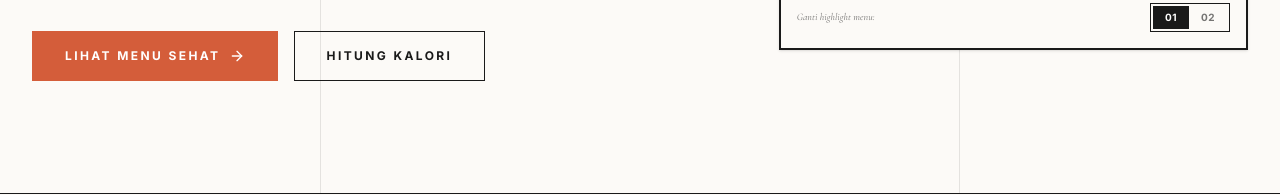
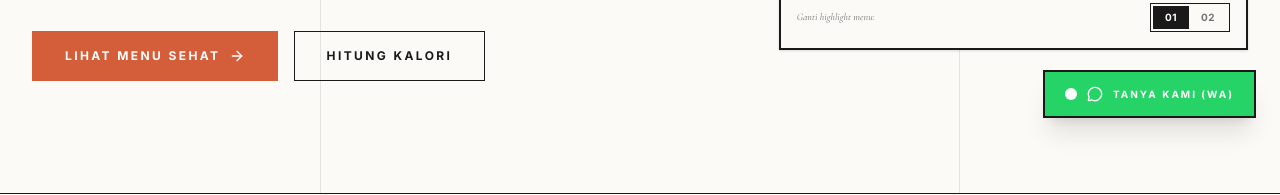
Before and after one commit to fsqytrrhmhazz23-arch/DAILYBITE, a React (Vite) app: page / in a window 1280 px wide. Shown: the part 658-853 px from the top of the page. Built offline with nearby package versions, Linux system fonts and the light colour scheme.

Commit message:
feat: add floating WhatsApp chat button
Replaces the previous AI assistant concept with a direct WhatsApp CTA to improve customer engagement and consultation accessibility.

```diff
--- a/src/App.tsx
+++ b/src/App.tsx
@@ -1,4 +1,5 @@
 import { useState, useEffect } from 'react';
+import { MessageCircle } from 'lucide-react';
 import Header from './components/Header';
 import Hero from './components/Hero';
 import About from './components/About';
@@ -74,6 +75,24 @@ export default function App() {
 
       {/* Corporate Professional Footer */}
       <Footer />
+
+      {/* Floating WhatsApp Chat CTA (Replaces previous Asisten AI concept) */}
+      <a
+        href="https://wa.me/6285819343733?text=Halo%20Admin%20PT.%20Dailybite%2C%20saya%20ingin%20berkonsultasi%20gizi%20dan%20bertanya%20tentang%20program%20katering%20sehat."
+        target="_blank"
+        rel="noreferrer"
+        className="fixed bottom-6 right-6 z-50 flex items-center gap-2.5 bg-[#25D366] hover:bg-editorial-black text-white px-5 py-3.5 shadow-xl transition-all duration-300 hover:scale-105 group border-2 border-editorial-black"
+        id="floating-wa-btn"
+      >
+        <span className="relative flex h-3 w-3">
+          <span className="animate-ping absolute inline-flex h-full w-full rounded-full bg-white opacity-75"></span>
+          <span className="relative inline-flex rounded-full h-3 w-3 bg-white"></span>
+        </span>
+        <MessageCircle className="h-4 w-4 shrink-0" />
+        <span className="text-[10px] font-bold tracking-[0.2em] uppercase font-sans">
+          Tanya Kami (WA)
+        </span>
+      </a>
     </div>
   );
 }
```
